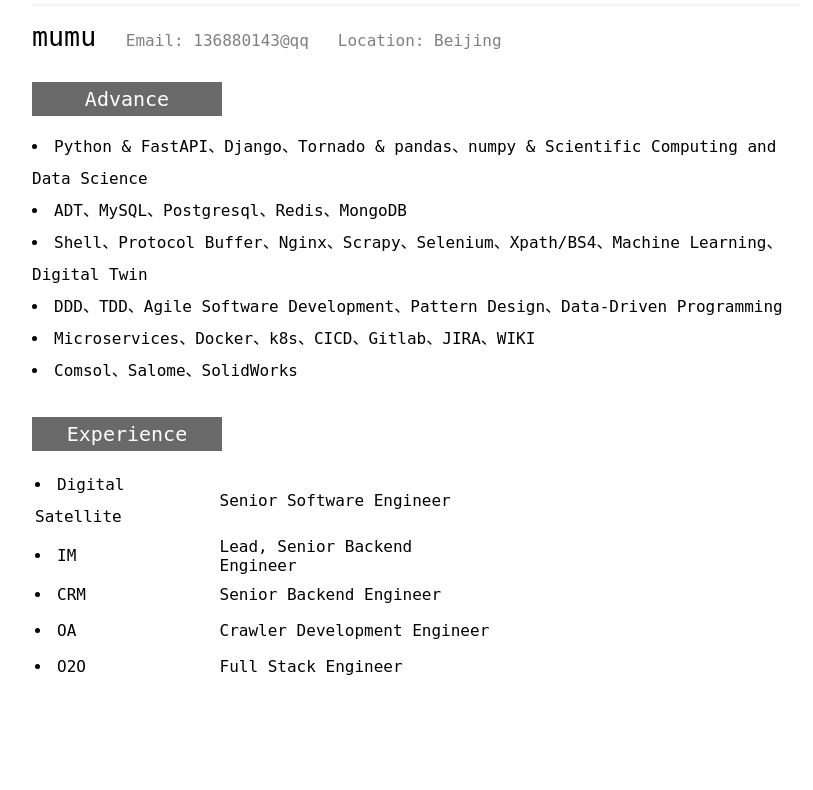
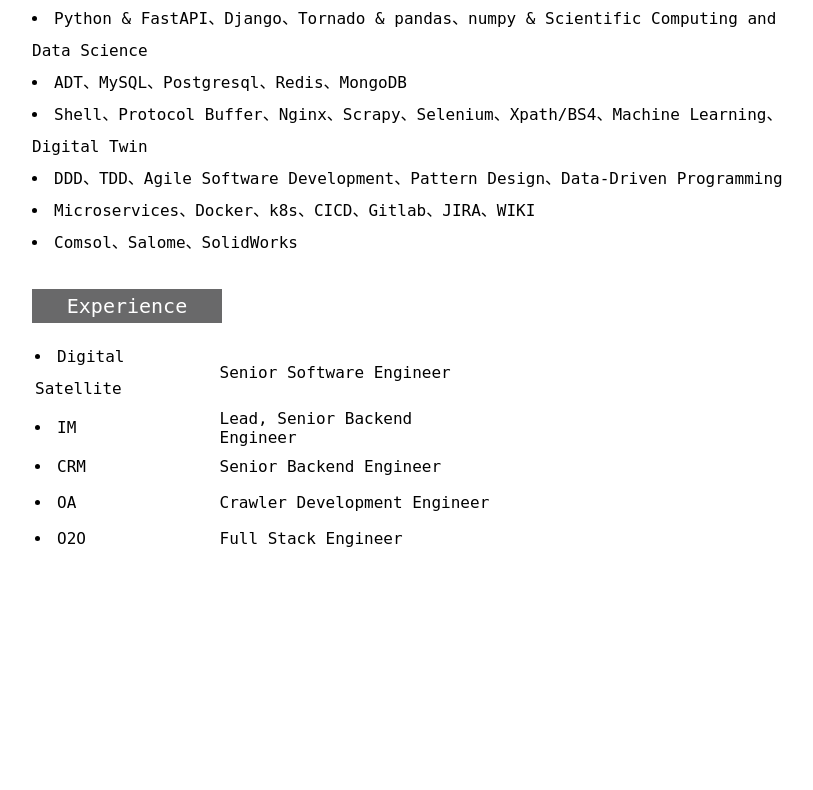
Before and after one commit to mumu-1005/mumu-1005.github.io, a plain HTML site: page index.html in a window 1280 px wide. Shown: the part 310-1100 px from the top of the page, without its empty margins (224-1037 px from the left). Drawn offline with Linux system fonts and the light colour scheme.

Commit message:
basic info

```diff
--- a/index.html
+++ b/index.html
@@ -6,6 +6,7 @@
         body {
             font-family: "monospace";
             margin: 20%;
+            margin-top: 10%;
         }
         table {
             width: 60%;
@@ -74,7 +75,7 @@
     <hr color="whitesmoke">
     <div>
         <div class="name">mumu</div>
-        <div class="info">Email: 136880143@qq &emsp; Location: Beijing</div>
+        <div class="info">Email: 136880143@qq.com &emsp; Location: Beijing</div>
     </div>
 
     <div class="block-title">Advance</div>
```
